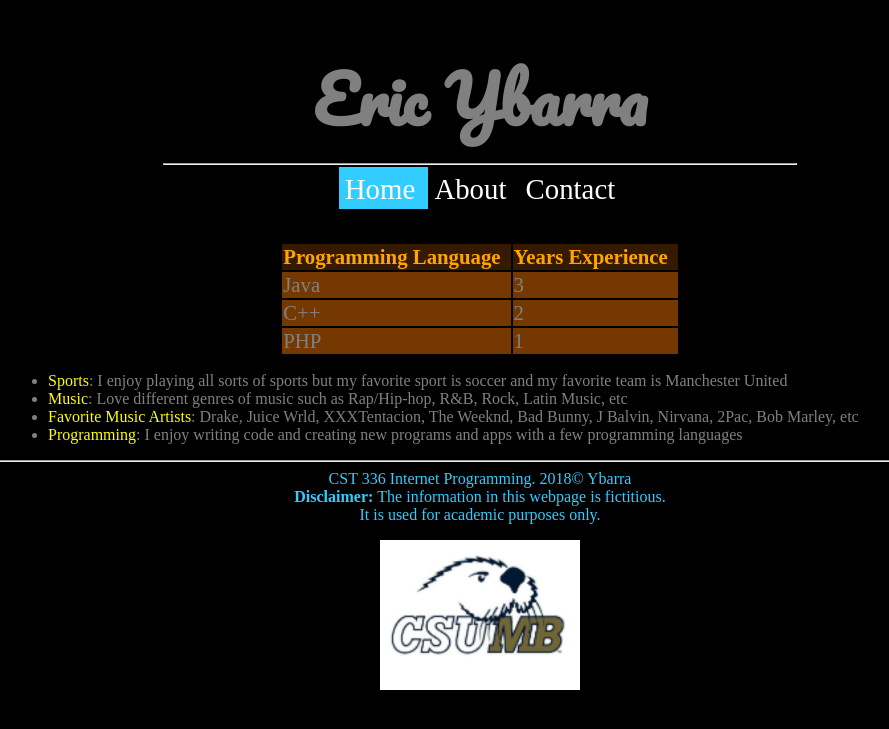
After one commit to eybarra9/cst336, a PHP site: page /Labs/Lab1/about.html in a window 1280 px wide. The commit adds this page. Shown: the top 729 px of the page, without its empty margins (160-1049 px from the left). Run offline with PHP 8.4, Linux system fonts and the light colour scheme.

Commit message:
adding lab1 file

```diff
--- /dev/null
+++ b/Labs/Lab1/about.html
@@ -0,0 +1,84 @@
+<!DOCTYPE html>
+<html>
+<!--
+
+First Website
+and comment
+in html
+(comments can span multiple lines)
+
+-->
+
+<!-- This is the head -->
+<!-- All styles and javascript go inside the head -->
+    <head>
+        <title> Eric Ybarra: Personal Website </title>
+        <meta char = "utf-8" />
+        <link href= "css/styles.css" rel="stylesheet" type="text/css" />
+        <link href="https://fonts.googleapis.com/css?family=Pacifico" rel="stylesheet">
+    </head>
+<!-- closing head -->
+
+    <!-- This is the body -->
+    <!-- This is where we place the content of our website -->
+    <body>
+        <header>
+            <h1> Eric Ybarra </h1>
+        </header>
+        <nav>
+            <hr width = "50%" />
+            <a class = "active" href = "index.html" > Home </a>
+            <a href = "about.html" > About </a>
+            <a href = "contact.html" > Contact </a>
+        </nav>
+
+        <br /><br />
+
+        <!-- div with an id called content -->
+        <div id = "content">
+            <!-- Create the table to hold experience data -->
+            <table>
+                <tr id = "table-header">
+                    <td><strong>Programming Language</strong></td>
+                    <td><strong>Years Experience</strong></td>
+                </tr>
+                <tr class = "table-row">
+                    <td>Java</td>
+                    <td>3</td>
+                </tr>
+                <tr class = "table-row">
+                    <td>C++</td>
+                    <td>2</td>
+                </tr>
+                <tr class = "table-row">
+                    <td>PHP</td>
+                    <td>1</td>
+                </tr>
+            </table>
+        </div>
+
+        <!-- Unordered list-->
+        <ul>
+            <li><span class ="hobby">Sports</span>: I enjoy playing all sorts of sports but my favorite sport is soccer and my favorite team is Manchester United</li>
+            <li><span class ="hobby">Music</span>: Love different genres of music such as Rap/Hip-hop, R&B, Rock, Latin Music, etc</li>
+            <li><span class ="hobby">Favorite Music Artists</span>: Drake, Juice Wrld, XXXTentacion, The Weeknd, Bad Bunny, J Balvin, Nirvana, 2Pac, Bob Marley, etc</li>
+            <li><span class ="hobby">Programming</span>: I enjoy writing code and creating new programs and apps with a few programming languages</li>
+        </ul>
+
+        <!-- This is the footer -->
+        <!-- The footer goes inside the body but not always -->
+        <footer>
+            <hr>
+                CST 336 Internet Programming. 2018&copy; Ybarra <br />
+                <strong> Disclaimer: </strong> The information in this webpage is fictitious. <br />
+                It is used for academic purposes only.
+            <figure id = "csumbLogo">
+                <img src = "img/csumb_logo.jpg" alt = "CSUMB Logo" />
+            </figure>
+        </footer>
+        <!-- closing footer -->
+
+    </body>
+    <!-- closing body -->
+
+</html>
--- /dev/null
+++ b/Labs/Lab1/css/styles.css
@@ -0,0 +1,77 @@
+body {
+    background-color: black;
+    color:gray;
+}
+
+header, main, nav, footer {
+    text-align: center;
+}
+
+nav a { /* links within "nav" container */
+    padding: 6px;
+    padding-bottom: 4px;
+    font-size: 1.8em;
+    text-decoration: none; /* removes underline */
+    color: white; /* by default, links are blue*/
+}
+
+nav a:hover { /*pseudo class*/
+    border-bottom: 2px orange solid;
+    font-size: 2em;
+    transition: .9s; /* transition effect */
+
+}
+
+.active{
+    background-color: #33ccff;
+    color: white;
+}
+
+#me, #welcomeText {
+    float:left;
+}
+
+#welcomeText {
+    text-align: left;
+}
+
+footer {
+    clear: left;
+    color: #33ccff;
+}
+
+table {
+    margin: 0px auto;
+}
+
+td{
+    padding-right: 10px;
+    font-size:  1.3em
+}
+
+td strong{
+    color: orange;
+}
+
+#table-header{
+    background-color: #351a00;
+}
+
+.table-row{
+    background-color: #753900
+}
+
+ul{
+    text-align: left;
+    padding-left: 200px;
+}
+
+.hobby{
+    color: yellow;
+}
+
+h1{
+    font-family: 'Pacifico', cursive;
+    font-size: 4em;
+    margin-bottom: 0px;
+}
--- a/index.php
+++ b/index.php
@@ -1,4 +1,5 @@
-<html><body>
+<html>
+    <body>
         <?php
         // A simple web site in Cloud9 that runs through Apache
         // Press the 'Run' button on the top to start the web server,
```
Also changed, not shown: Labs/Lab1/contact.html (added, +58 -0 lines), Labs/Lab1/index.html (added, +84 -0 lines), Labs/Lab1/img/csumb_logo.jpg (added), Labs/Lab1/img/eric_ybarra.JPG (added). Lines whose indentation alone changed are shown as unchanged.
